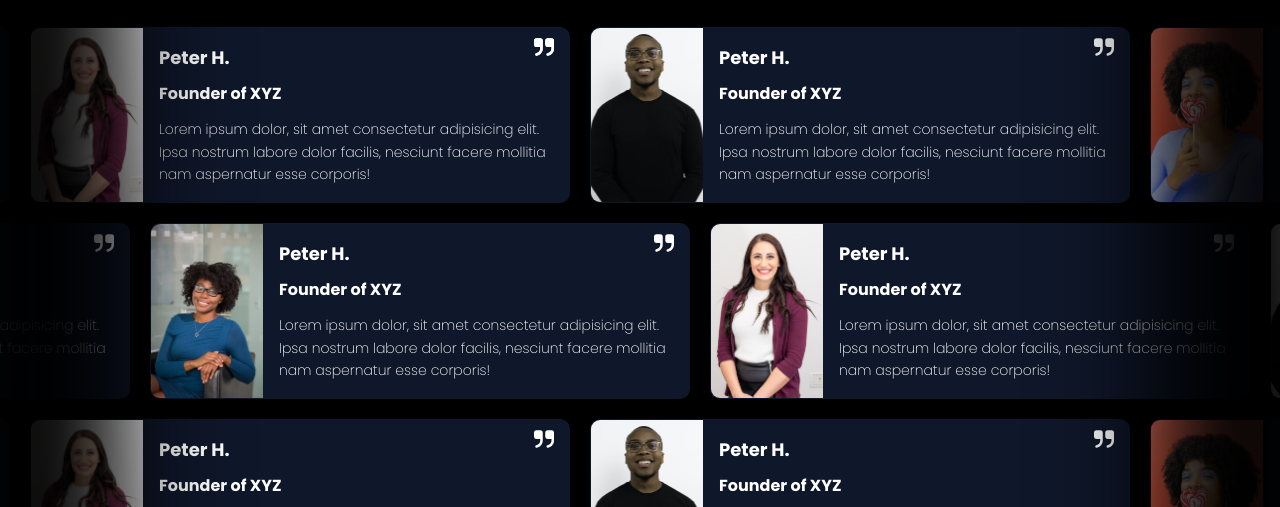
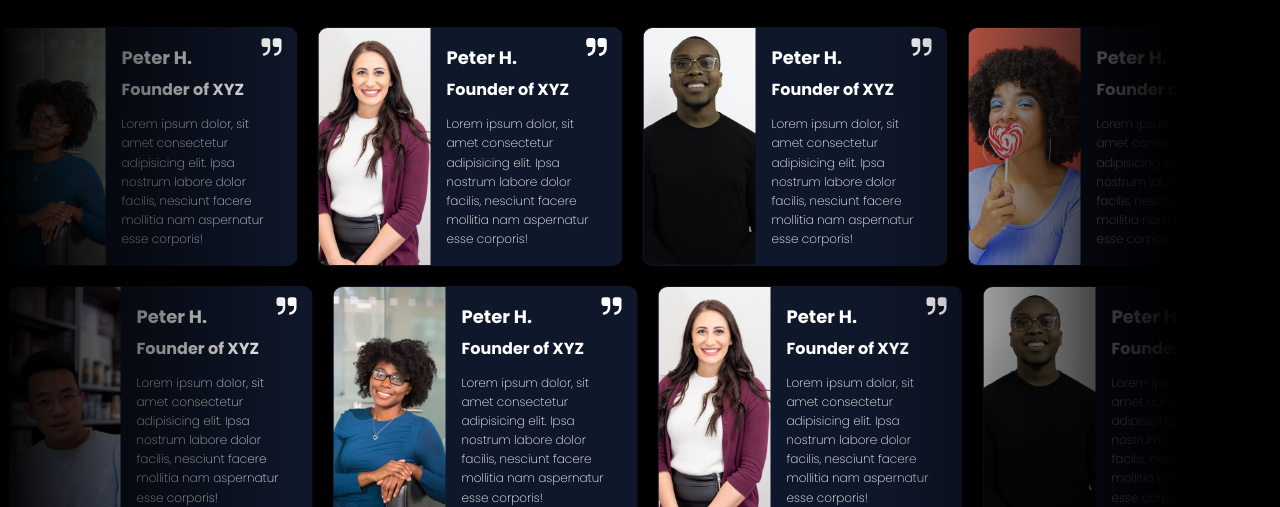
Before and after one commit to shunyavkash-kavya-sinh/Testimonials-slider, a plain HTML site: page index.html in a window 1280 px wide. Shown: the part 293-800 px from the top of the page. Drawn offline with Linux system fonts and the light colour scheme.

Commit message:
ok all done

```diff
--- a/assests/css/media.css
+++ b/assests/css/media.css
@@ -21,10 +21,6 @@
     font-size: 14px;
   }
 
-  .testimonial-name .testimonial-content p {
-    font-family: 12px;
-  }
-
   .testimonial-block {
     max-width: 500px;
   }
--- a/assests/css/style.css
+++ b/assests/css/style.css
@@ -41,30 +41,30 @@ body {
   position: relative;
 }
 
-.testimonial-sec::before {
+.main-testimonial-slider {
+  position: relative;
+}
+
+.main-testimonial-slider::before {
   content: "";
-  color: var(--white);
   position: absolute;
-  left: -5%;
+  left: 0;
   top: 0;
-  width: 15%;
+  width: 400px;
   height: 100%;
   z-index: 1;
-  filter: blur(55px);
-  background-image: linear-gradient(90deg, var(--black) 75%, var(--black) 24%);
+  background-image: linear-gradient(90deg, var(--black) 0%, transparent 75%);
 }
 
-.testimonial-sec::after {
+.main-testimonial-slider::after {
   content: "";
-  color: var(--white);
   position: absolute;
-  right: -5%;
+  right: 0;
   top: 0;
-  width: 15%;
+  width: 400px;
   height: 100%;
   z-index: 1;
-  filter: blur(55px);
-  background-image: linear-gradient(90deg, var(--black) 24%, var(--black) 75%);
+  background-image: linear-gradient(90deg, transparent 0%, var(--black) 75%);
 }
 
 .testimonial-block {
@@ -98,7 +98,7 @@ body {
 .testimonial-name {
   color: var(--white);
   font-size: 18px;
-  margin-bottom: 10px;
+  margin-bottom: 6px;
 }
 
 .testimonial-post {
@@ -110,7 +110,7 @@ body {
 .testimonial-content p {
   color: var(--white);
   font-weight: 200;
-  font-size: 14px;
+  font-size: 12px;
   line-height: 1.6;
 }
 
--- a/assests/js/main.js
+++ b/assests/js/main.js
@@ -6,13 +6,13 @@ document.addEventListener("DOMContentLoaded", function () {
         type: "loop",
         drag: "free",
         focus: "center",
-        perPage: 2,
+        perPage: 4,
         pagination: false,
         arrows: false,
         gap: "20px",
         autoScroll: false,
         autoScroll: {
-          speed: index % 2 ? "-1" : "1",
+          speed: index % 2 ? "-0.5" : "0.5",
         },
         breakpoints: {
           1024: {
--- a/index.html
+++ b/index.html
@@ -26,7 +26,7 @@
 <body>
     <button id="toggleTheme">Dark / White</button>
     <section class="testimonial-sec">
-        <div class="container">
+
         <h2 class="main-title">Testimonial</h2>
         <div class="title-dec">
             <div class="richtext">
@@ -35,6 +35,7 @@
                 </p>
             </div>
         </div>
+        <div class="main-testimonial-slider">
             <div class="testimonial-slider splide">
                 <div class="splide__track">
                     <ul class="splide__list">
@@ -55,10 +56,10 @@
                                         </p>
                                     </div>
                                     <div class="qut-img">
-                                        <img src="assests/images/vetors/qut-img.svg" alt="">
+                                        <img src="assests/images/vetors/qut-img.svg" alt="qut-img">
                                     </div>
                                     <div class="qut-img">
-                                        <img src="assests/images/vetors/qut-img.svg" alt="">
+                                        <img src="assests/images/vetors/qut-img.svg" alt="qut-img">
                                     </div>
                                 </div>
                             </div>
@@ -80,7 +81,7 @@
                                         </p>
                                     </div>
                                     <div class="qut-img">
-                                        <img src="assests/images/vetors/qut-img.svg" alt="">
+                                        <img src="assests/images/vetors/qut-img.svg" alt="qut-img">
                                     </div>
                                 </div>
                             </div>
@@ -102,7 +103,7 @@
                                         </p>
                                     </div>
                                     <div class="qut-img">
-                                        <img src="assests/images/vetors/qut-img.svg" alt="">
+                                        <img src="assests/images/vetors/qut-img.svg" alt="qut-img">
                                     </div>
                                 </div>
                             </div>
@@ -124,7 +125,7 @@
                                         </p>
                                     </div>
                                     <div class="qut-img">
-                                        <img src="assests/images/vetors/qut-img.svg" alt="">
+                                        <img src="assests/images/vetors/qut-img.svg" alt="qut-img">
                                     </div>
                                 </div>
                             </div>
@@ -146,7 +147,7 @@
                                         </p>
                                     </div>
                                     <div class="qut-img">
-                                        <img src="assests/images/vetors/qut-img.svg" alt="">
+                                        <img src="assests/images/vetors/qut-img.svg" alt="qut-img">
                                     </div>
                                 </div>
                             </div>
@@ -168,7 +169,7 @@
                                         </p>
                                     </div>
                                     <div class="qut-img">
-                                        <img src="assests/images/vetors/qut-img.svg" alt="">
+                                        <img src="assests/images/vetors/qut-img.svg" alt="qut-img">
                                     </div>
                                 </div>
                             </div>
@@ -190,7 +191,7 @@
                                         </p>
                                     </div>
                                     <div class="qut-img">
-                                        <img src="assests/images/vetors/qut-img.svg" alt="">
+                                        <img src="assests/images/vetors/qut-img.svg" alt="qut-img">
                                     </div>
                                 </div>
                             </div>
@@ -218,7 +219,7 @@
                                         </p>
                                     </div>
                                     <div class="qut-img">
-                                        <img src="assests/images/vetors/qut-img.svg" alt="">
+                                        <img src="assests/images/vetors/qut-img.svg" alt="qut-img">
                                     </div>
                                 </div>
                             </div>
@@ -240,7 +241,7 @@
                                         </p>
                                     </div>
                                     <div class="qut-img">
-                                        <img src="assests/images/vetors/qut-img.svg" alt="">
+                                        <img src="assests/images/vetors/qut-img.svg" alt="qut-img">
                                     </div>
                                 </div>
                             </div>
@@ -262,7 +263,7 @@
                                         </p>
                                     </div>
                                     <div class="qut-img">
-                                        <img src="assests/images/vetors/qut-img.svg" alt="">
+                                        <img src="assests/images/vetors/qut-img.svg" alt="qut-img">
                                     </div>
                                 </div>
                             </div>
@@ -284,7 +285,7 @@
                                         </p>
                                     </div>
                                     <div class="qut-img">
-                                        <img src="assests/images/vetors/qut-img.svg" alt="">
+                                        <img src="assests/images/vetors/qut-img.svg" alt="qut-img">
                                     </div>
                                 </div>
                             </div>
@@ -306,7 +307,7 @@
                                         </p>
                                     </div>
                                     <div class="qut-img">
-                                        <img src="assests/images/vetors/qut-img.svg" alt="">
+                                        <img src="assests/images/vetors/qut-img.svg" alt="qut-img">
                                     </div>
                                 </div>
                             </div>
@@ -328,7 +329,7 @@
                                         </p>
                                     </div>
                                     <div class="qut-img">
-                                        <img src="assests/images/vetors/qut-img.svg" alt="">
+                                        <img src="assests/images/vetors/qut-img.svg" alt="qut-img">
                                     </div>
                                 </div>
                             </div>
@@ -350,7 +351,7 @@
                                         </p>
                                     </div>
                                     <div class="qut-img">
-                                        <img src="assests/images/vetors/qut-img.svg" alt="">
+                                        <img src="assests/images/vetors/qut-img.svg" alt="qut-img">
                                     </div>
                                 </div>
                             </div>
@@ -378,7 +379,7 @@
                                         </p>
                                     </div>
                                     <div class="qut-img">
-                                        <img src="assests/images/vetors/qut-img.svg" alt="">
+                                        <img src="assests/images/vetors/qut-img.svg" alt="qut-img">
                                     </div>
                                 </div>
                             </div>
@@ -400,7 +401,7 @@
                                         </p>
                                     </div>
                                     <div class="qut-img">
-                                        <img src="assests/images/vetors/qut-img.svg" alt="">
+                                        <img src="assests/images/vetors/qut-img.svg" alt="qut-img">
                                     </div>
                                 </div>
                             </div>
@@ -422,7 +423,7 @@
                                         </p>
                                     </div>
                                     <div class="qut-img">
-                                        <img src="assests/images/vetors/qut-img.svg" alt="">
+                                        <img src="assests/images/vetors/qut-img.svg" alt="qut-img">
                                     </div>
                                 </div>
                             </div>
@@ -444,7 +445,7 @@
                                         </p>
                                     </div>
                                     <div class="qut-img">
-                                        <img src="assests/images/vetors/qut-img.svg" alt="">
+                                        <img src="assests/images/vetors/qut-img.svg" alt="qut-img">
                                     </div>
                                 </div>
                             </div>
@@ -466,7 +467,7 @@
                                         </p>
                                     </div>
                                     <div class="qut-img">
-                                        <img src="assests/images/vetors/qut-img.svg" alt="">
+                                        <img src="assests/images/vetors/qut-img.svg" alt="qut-img">
                                     </div>
                                 </div>
                             </div>
@@ -488,7 +489,7 @@
                                         </p>
                                     </div>
                                     <div class="qut-img">
-                                        <img src="assests/images/vetors/qut-img.svg" alt="">
+                                        <img src="assests/images/vetors/qut-img.svg" alt="qut-img">
                                     </div>
                                 </div>
                             </div>
@@ -510,7 +511,7 @@
                                         </p>
                                     </div>
                                     <div class="qut-img">
-                                        <img src="assests/images/vetors/qut-img.svg" alt="">
+                                        <img src="assests/images/vetors/qut-img.svg" alt="qut-img">
                                     </div>
                                 </div>
                             </div>
@@ -519,6 +520,7 @@
                 </div>
             </div>
         </div>
+
     </section>
 </body>
 
```
Lines whose indentation alone changed are shown as unchanged.
